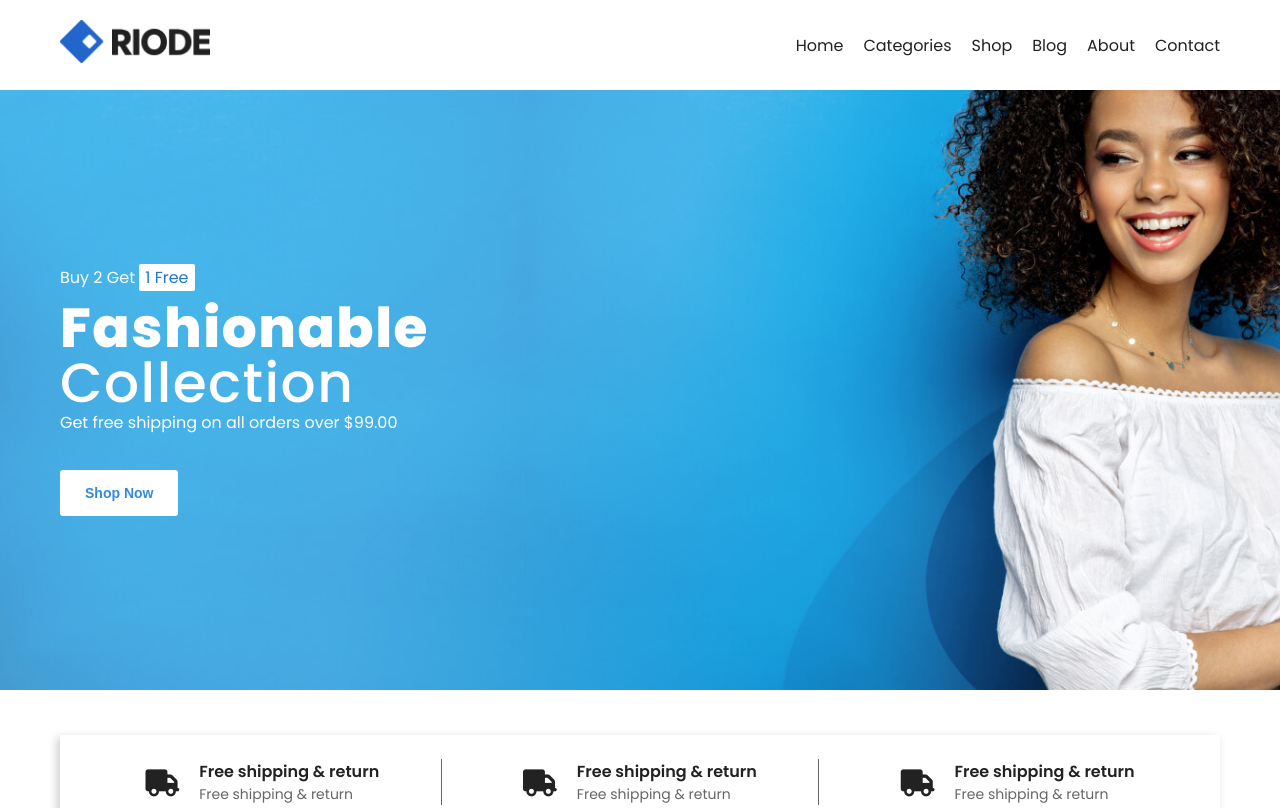
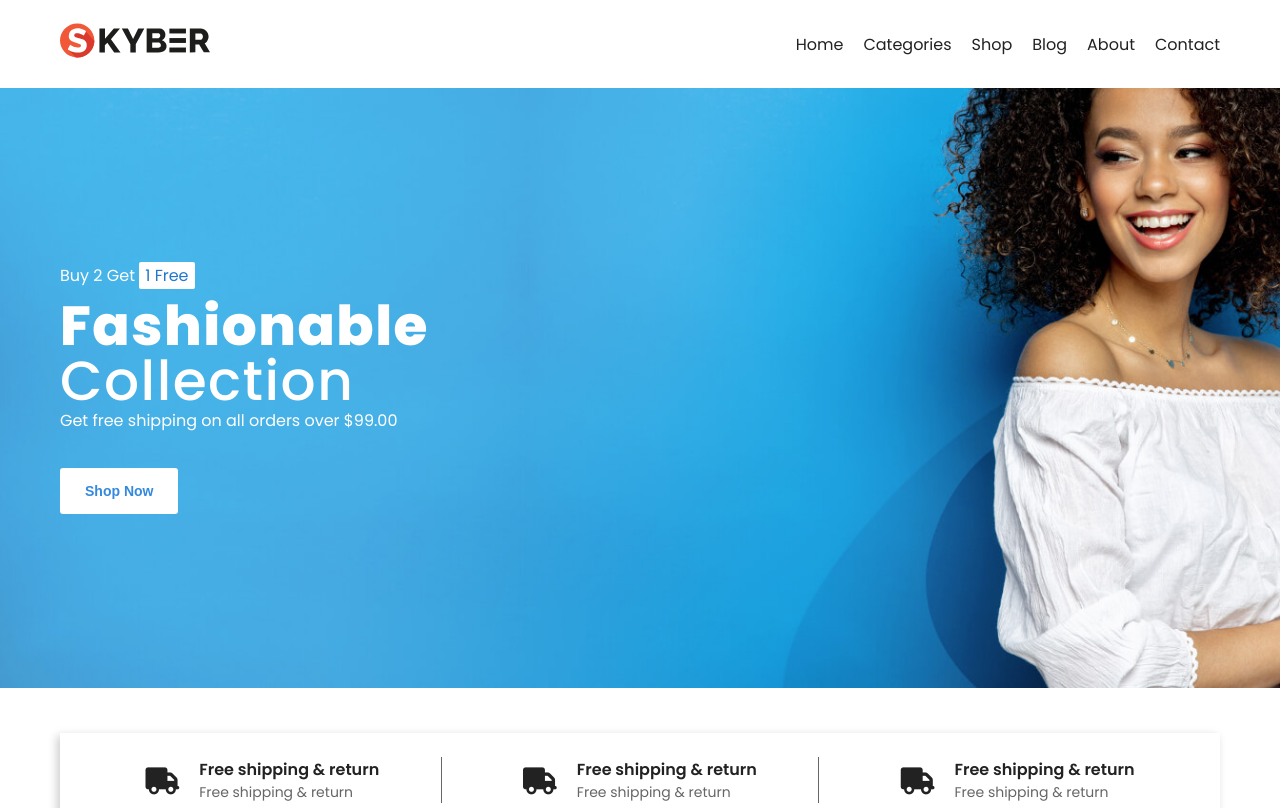
Before and after one commit to ShuvoMallick01/eCommerce-Landing-Page-HTML-Template, a plain HTML site: page index.html in a window 1280 px wide. Shown: the top 808 px of the page. Drawn offline with Linux system fonts and the light colour scheme.

Commit message:
Code Fixing

```diff
--- a/index.html
+++ b/index.html
@@ -30,7 +30,7 @@
     <header>
       <div class="container d-flex justify-content-between align-items-center">
         <div class="logo">
-          <img class="img" src="./images/logo.png" alt="Ridoe Logo" />
+          <img class="img" src="./images/skyber-logo.svg" alt="Ridoe Logo" />
         </div>
 
         <nav>
```
Also changed, not shown: images/skyber-logo.svg (added).
